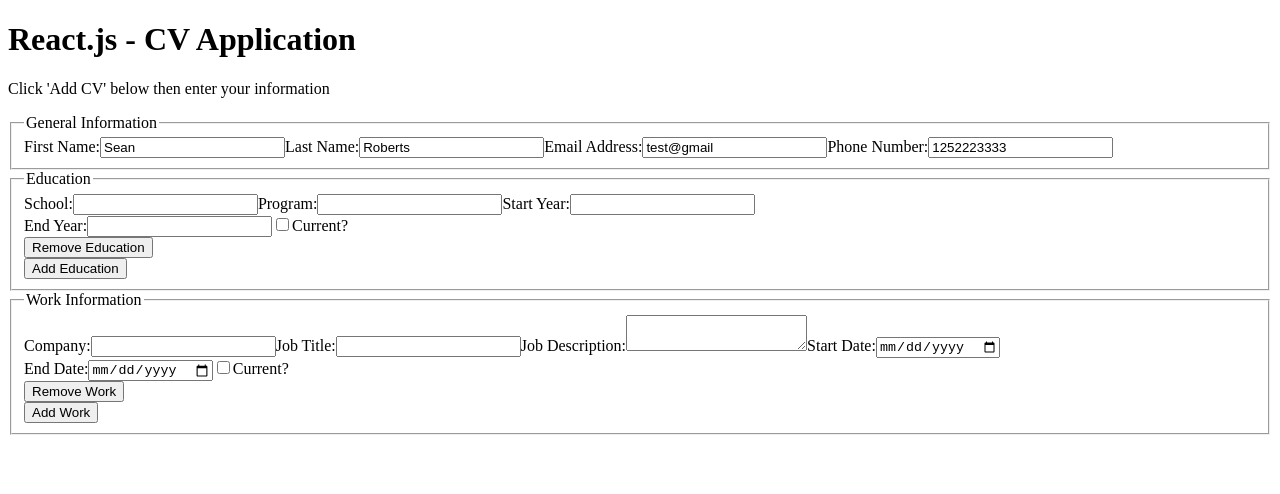
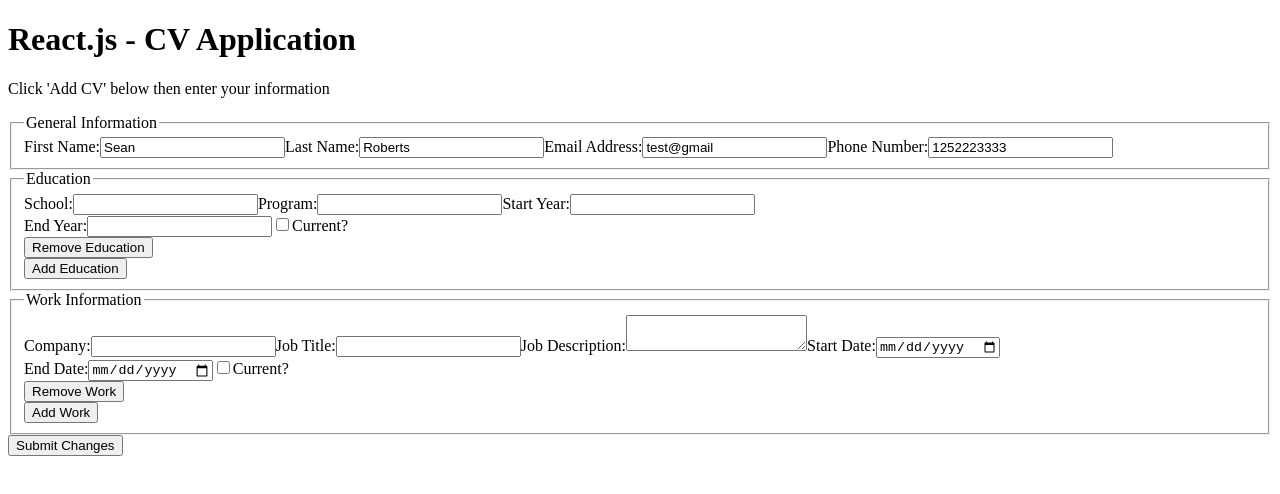
Before and after one commit to sean-roberts354/odin-cv-application, a React (Create React App) app: page / in a window 1280 px wide. Shown: the top 494 px of the page. Built offline with nearby package versions, Linux system fonts and the light colour scheme; the HTML template or start-up script is replaced by a standard one.

Commit message:
Add buttons to toggle between edit form and preview page

```diff
--- a/src/App.js
+++ b/src/App.js
@@ -43,6 +43,7 @@ export default class App extends React.Component {
         this.addEducationItem = this.addEducationItem.bind(this);
         this.addWorkItem = this.addWorkItem.bind(this);
         this.removeEducationWorkItem = this.removeEducationWorkItem.bind(this);
+        this.toggleEdit = this.toggleEdit.bind(this);
     }
 
     handleInput(e, area, id) {
@@ -130,6 +131,12 @@ export default class App extends React.Component {
         }));
     }
 
+    toggleEdit() {
+        this.setState((prevState) => ({
+            isEdit: !prevState.isEdit,
+        }));
+    }
+
     render() {
         return (
             <div>
@@ -145,9 +152,10 @@ export default class App extends React.Component {
                             removeEducationWorkItem={
                                 this.removeEducationWorkItem
                             }
+                            toggleEdit={this.toggleEdit}
                         />
                     ) : (
-                        <Overview />
+                        <Overview toggleEdit={this.toggleEdit} />
                     )}
                 </main>
             </div>
--- a/src/components/Form.js
+++ b/src/components/Form.js
@@ -25,6 +25,7 @@ export default class Form extends React.Component {
                     addWorkItem={this.props.addWorkItem}
                     removeWorkItem={this.props.removeEducationWorkItem}
                 />
+                <button type="button" onClick={this.props.toggleEdit}>Submit Changes</button>
             </form>
         );
     }
```
